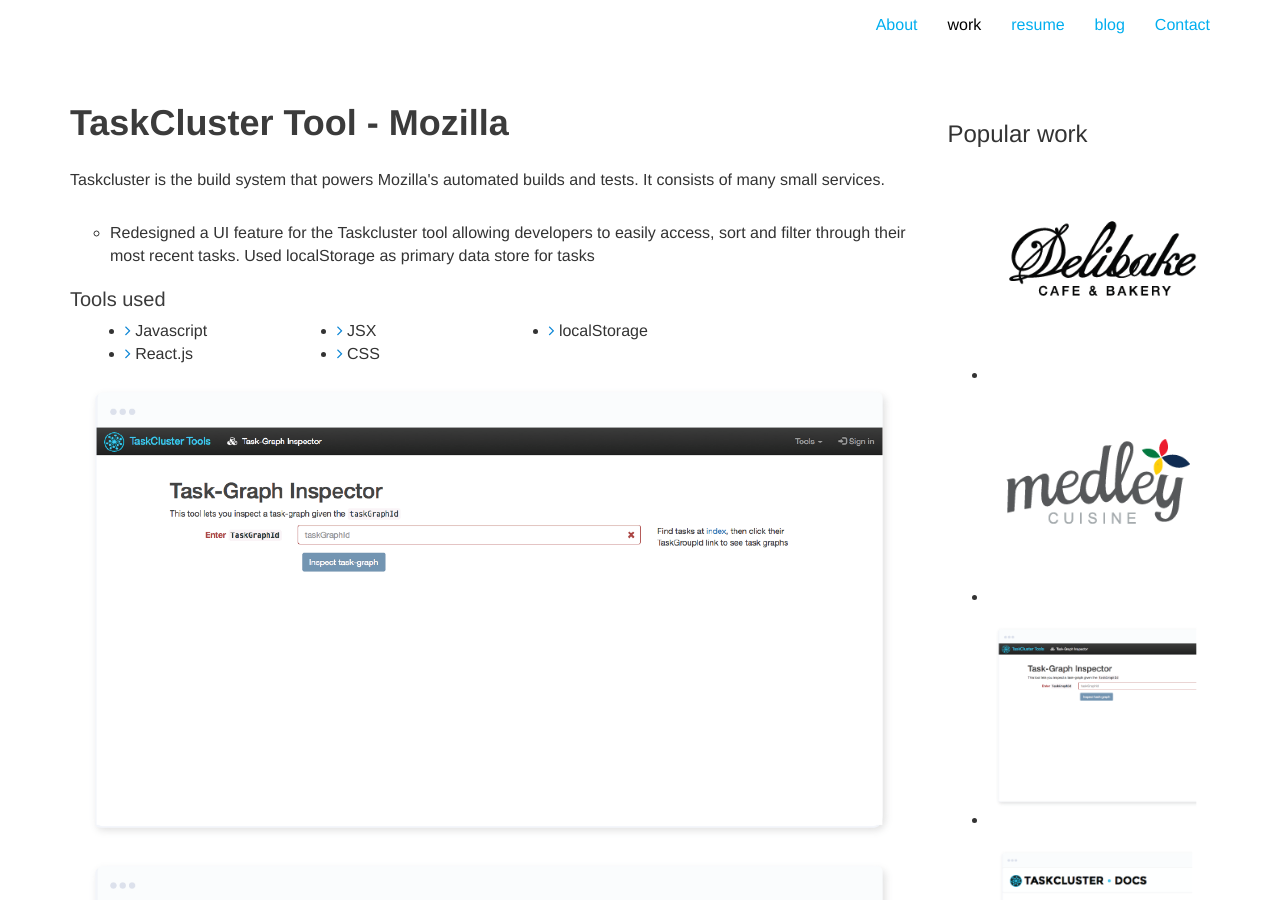
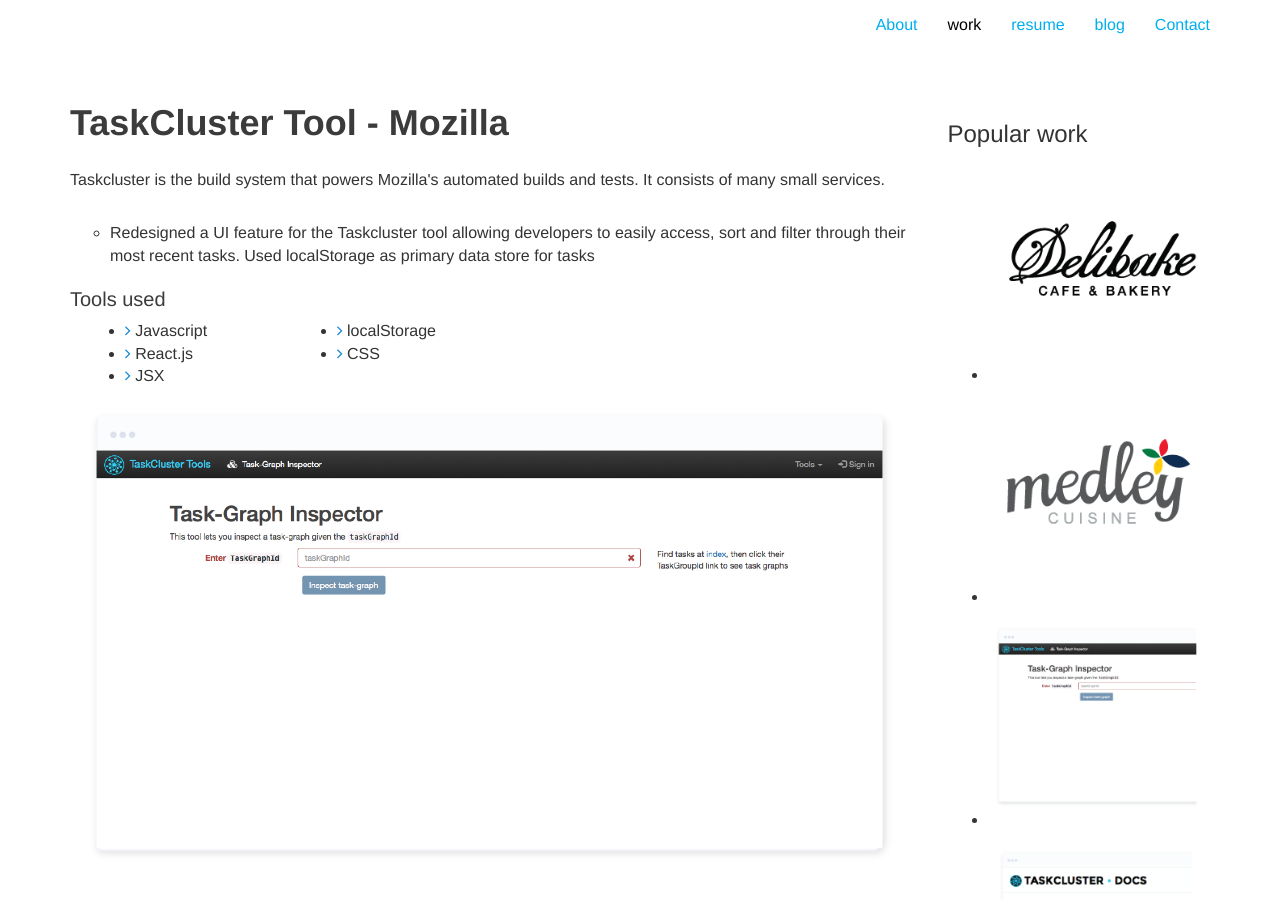
Before and after one commit to kristelteng/personal_site, a Jekyll site: the page built from _recent/taskcluster.html, in a window 1280 px wide and 900 px high. Built offline with Jekyll 4.4.1, drawn with Linux system fonts in a browser that asks for light colours.

Commit message:
readjust layout

```diff
--- a/_recent/taskcluster.html
+++ b/_recent/taskcluster.html
@@ -15,40 +15,35 @@
   </ul>
 
   <h3 class="project-title">Tools used</h3>
-  <div class="col-sm-3">
+  <div class="col-md-3 col-xs-6">
     <ul class="elements">
       <li><i class="fa fa-angle-right"></i> Javascript</li>
       <li><i class="fa fa-angle-right"></i> React.js</li>
+      <li><i class="fa fa-angle-right"></i> JSX</li>
     </ul>
   </div>
 
-  <div class="col-sm-3">
+  <div class="col-md-3 col-xs-6">
     <ul class="elements">
-      <li><i class="fa fa-angle-right"></i> JSX</li>
+      <li><i class="fa fa-angle-right"></i> localStorage</li>
       <li><i class="fa fa-angle-right"></i> CSS</li>
     </ul>
-  </div>
-
-  <div class="col-sm-3">
-    <ul class="elements">
-      <li><i class="fa fa-angle-right"></i> localStorage</li>
-    </ul>
-  </div>
   </div>
 
   <div class="portfolio-wrapper">
     <div class="portfolio-single image-section">
       {% for image in site.static_files %}
       {% if image.path contains 'images/portfolio-details/taskcluster-tool'%}
-        <img src="{{site.baseurl}}{{image.path}}" class="img-responsive" alt="{{page.title}}">
+      <img src="{{site.baseurl}}{{image.path}}" class="img-responsive padding-bottom" alt="{{page.title}}">
       {% endif %}
       {% endfor %}
     </div>
   </div>
 
-<div class="col-sm-12 col-xs-12 cta-button text-center padding-top padding-bottom">
+  <div class="col-sm-12 text-center padding-bottom">
     <div class="live-preview">
       <a href="https://tools.taskcluster.net/task-inspector/" class="btn btn-common" target="_blank">Live Preview</a>
       <a href="https://github.com/kristelteng/taskcluster-tools/commit/d0c6baf1fb073ee5d50e11ede7cd6afebae66300" class="btn btn-common" target="_blank">View Source</a>
     </div>
   </div>
+</div>
```
Lines whose indentation alone changed are shown as unchanged.
